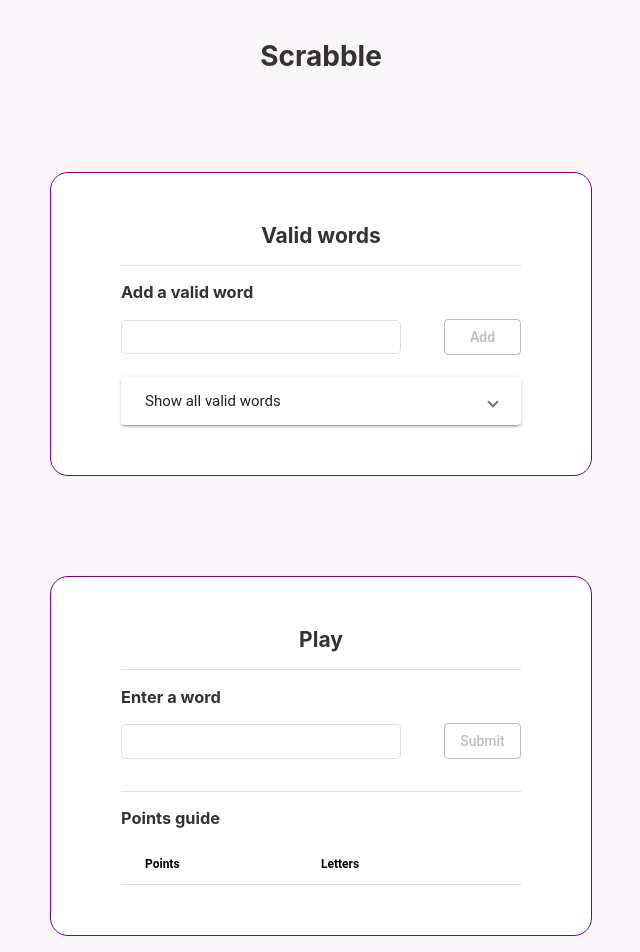
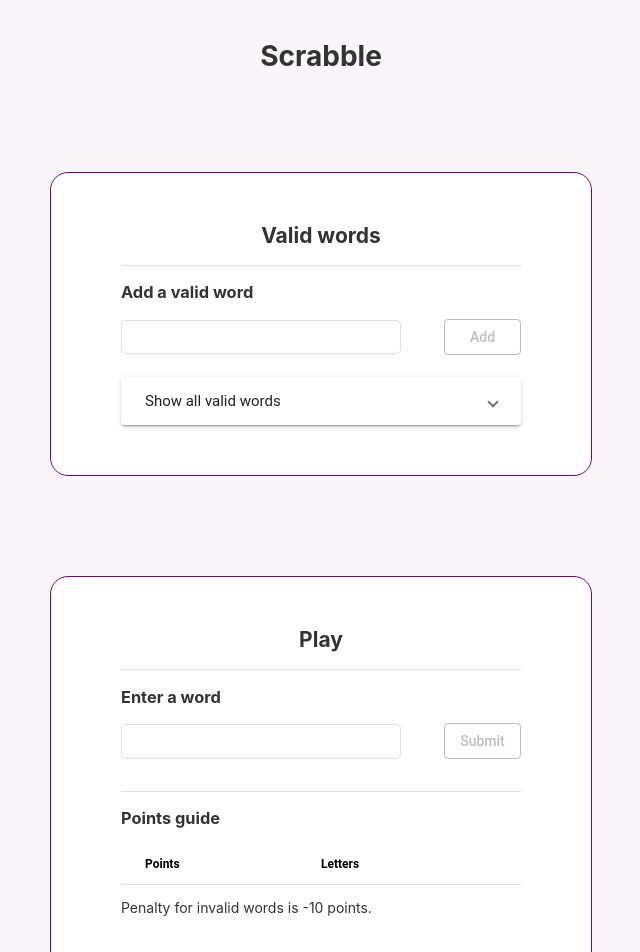
Before and after one commit to Kadrex/scrabble-ui, an Angular app: page / in a window 1280 px wide. Shown: the top 952 px of the page, without its empty margins (319-959 px from the left). Built offline with nearby package versions, Linux system fonts and the light colour scheme; no server answers.

Commit message:
Add penalty text.

```diff
--- a/src/app/scrabble/points-guide/points-guide.component.html
+++ b/src/app/scrabble/points-guide/points-guide.component.html
@@ -19,3 +19,6 @@
   <mat-row *matRowDef="let row; columns: ['points', 'letters']"></mat-row>
 
 </mat-table>
+
+<!-- Penalty -->
+<p>Penalty for invalid words is -10 points.</p>
```
